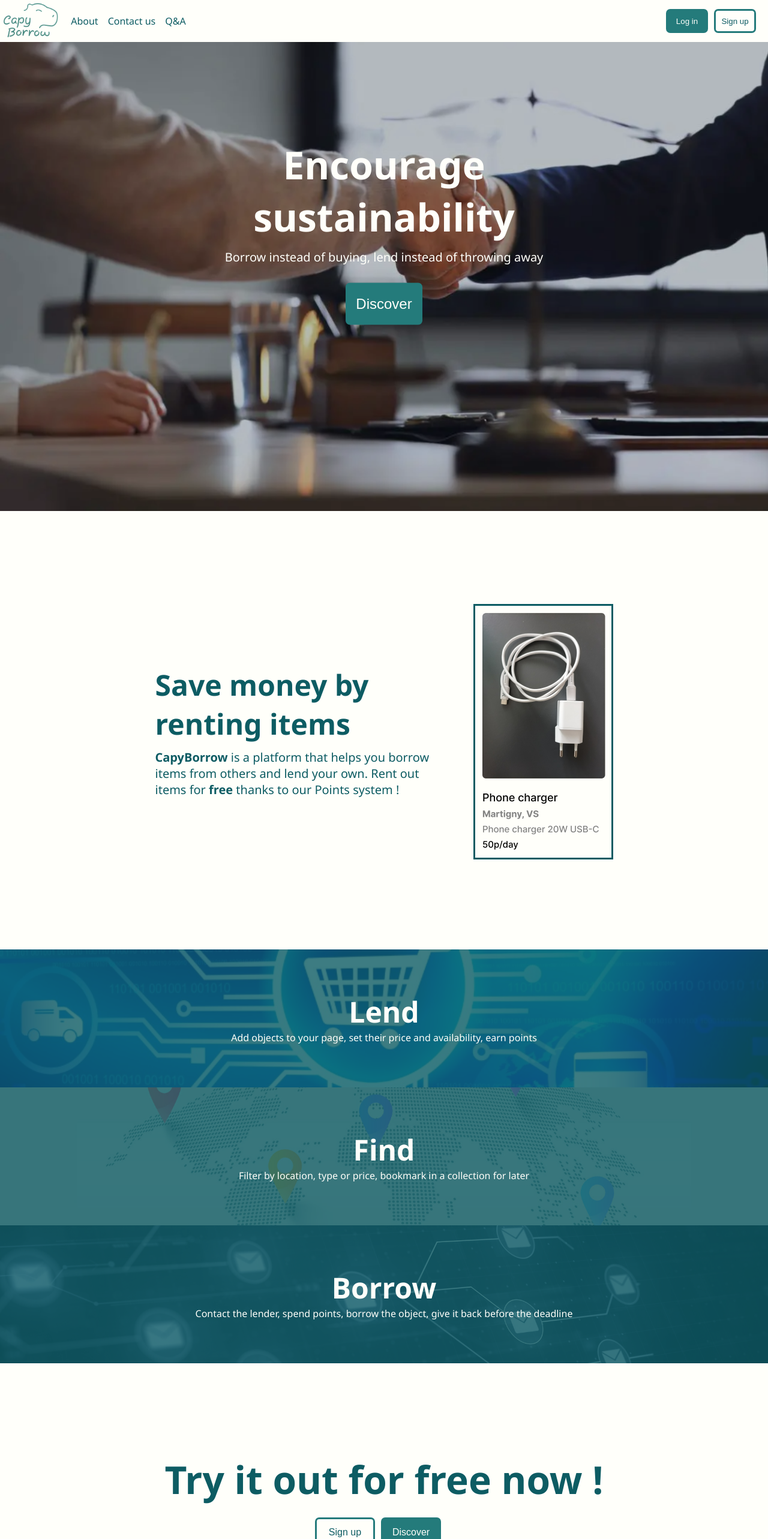
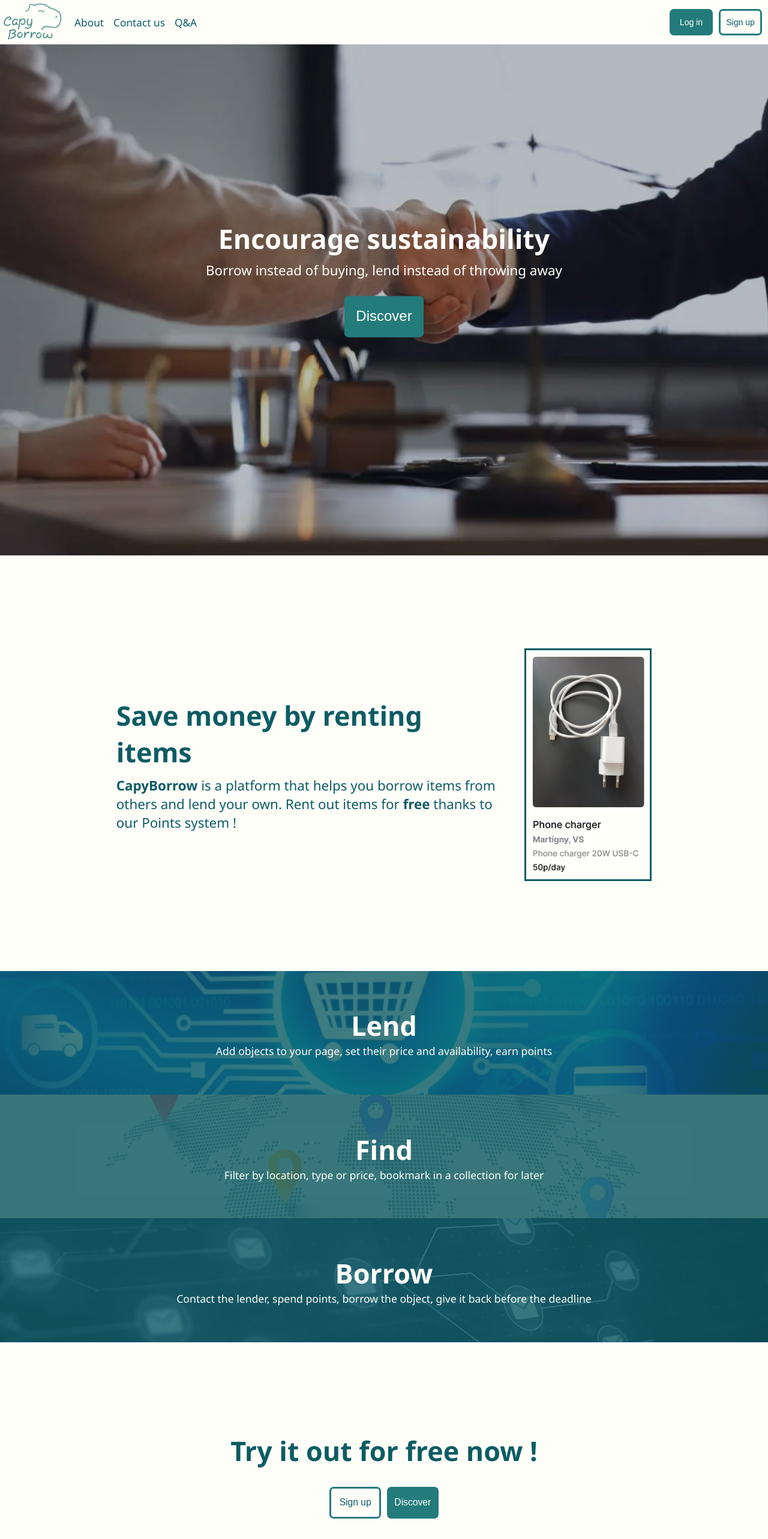
Before and after one commit to CapyBorrow-PDG/capyborrow, a React (Create React App) app in the folder frontend/: page / in a window 1280 px wide. Shown: the top 2566 px of the page at 60% size. Built offline with nearby package versions, Linux system fonts and the light colour scheme; the HTML template or start-up script is replaced by a standard one.

Commit message:
SCRUM-5 make responsive

```diff
--- a/frontend/src/App.css
+++ b/frontend/src/App.css
@@ -15,23 +15,24 @@
  ********/
 
 .header {
-  position: fixed;
+  position: sticky;
   top: 0;
   width: 100%;
+  height: calc(50px + 3vh);
   z-index: 3000;
   background-color: var(--off-white);
   display: flex;
   align-items: center;
   justify-content: space-between;
-  height: 70px;
 }
 
 #logoandmenu {
   display: flex;
+  height: 100%;
 }
 
 .logo {
-  height: 70px;
+  height: calc(50px + 3vh);
 }
 
 .nav {
@@ -50,17 +51,19 @@
 .nav a {
   color: inherit;
   text-decoration: none;
+  font-size: calc((30% + 0.3vw) * 2);
 }
 
 .buttons {
   display: flex;
   gap: 10px;
-  padding-right: 20px;
+  padding: 10px;
 }
 
 button {
-  width: 70px;
-  height: 40px;
+  width: calc(40px + 2.5vw);
+  height: calc(25px + 1.5vw);
+  font-size: calc((20% + 0.3vw) * 2);
   border: 3px solid var(--light-turquoise);
   border-radius: 7px;
 }
@@ -99,13 +102,14 @@ button.lightbutton:hover {
 
 .titletext {
   position: absolute;
-  top: 45%;
+  width: 100%;
+  top: calc(40% + 6vh);
   left: 50%;
   transform: translate(-50%, -50%);
   display: flex;
   flex-direction: column;
   align-items: center;
-  row-gap: 10px;
+  row-gap: calc(3px + 0.5vh);
 }
 
 .lighttext {
@@ -113,20 +117,20 @@ button.lightbutton:hover {
 }
 
 h1 {
-  font-size: 64px;
+  font-size: calc((100% + 0.5vw) * 2);
   margin: 0px;
 }
 
 h3 {
   font-weight: normal;
-  font-size: 20px;
+  font-size: calc((30% + 0.5vw) * 2);
   margin: 0px;
 }
 
 .titletext button {
-  width: 20%;
-  height: 70px;
-  font-size: 24px;
+  width: calc(100px + 2.5vw);
+  height: calc(50px + 1.5vw);
+  font-size: calc((35% + 0.5vw) * 2);
   margin-top: 20px;
 }
 
@@ -140,8 +144,12 @@ h3 {
   display: flex;
   align-items: center;
   justify-content: center;
-  margin: 150px;
+  margin-top: 150px;
+  margin-bottom: 150px;
   gap: 40px;
+  @media (max-width: 750px) {
+    flex-direction: column;
+  }
  }
 
  #segment2 div {
@@ -149,17 +157,14 @@ h3 {
   flex-direction: column;
   gap: 10px;
   width: 50%;
- }
-
- #segment2 h1 {
-  font-size: 48px;
- }
-
- #segment2 h3 {
-  font-size: 20px;
+  @media (max-width: 750px) {
+    width: 80%;
+    text-align: center;
+  }
  }
 
  #segment2 img {
+  width: calc(200px + 0.5vw);
   border: 3px solid var(--dark-turquoise);
  }
 
@@ -177,7 +182,7 @@ h3 {
 
  .animatedsegment {
   width: 100%;
-  height: 230px;
+  height: calc((200px + 0.5vw));
   position: relative;
  }
 
@@ -205,20 +210,16 @@ h3 {
   background-color: rgba(13, 92, 99, 0.6);
  }
 
- .animatedtext h1 {
-  font-size: 48px;
- }
-
  .animatedtext:hover h1 {
-  font-size: 64px;
+  font-size: calc((150% + 0.5vw) * 2);
  }
 
  .animatedtext h3 {
-  font-size: 16px;
+  font-size: calc((15% + 0.5vw) * 2);
  }
 
  .animatedtext:hover h3 {
-  font-size: 20px;
+  font-size: calc((20% + 0.5vw) * 2);
  }
 
  .animatedtext > * {
@@ -238,13 +239,16 @@ h3 {
   flex-direction: column;
   align-items: center;
   gap: 20px;
-  margin: 150px;
+  margin-top: 150px;
+  margin-bottom: 150px;
+  margin-left: 20px;
+  margin-right: 20px;
  }
 
  #segment4 button {
-  width: 100px;
-  height: 50px;
-  font-size: 16px;
+  width: calc(60px + 2vw);
+  height: calc(40px + 1vw);
+  font-size: calc((25% + 0.3vw) * 2);
  }
 
 /*******
@@ -273,10 +277,11 @@ h3 {
 
  .footercategory p {
   font-weight: bold;
-  font-size: 16px;
+  font-size: calc((25% + 0.5vw) * 2);
  }
 
  .footercategory a {
   color: inherit;
   text-decoration: none;
+  font-size: calc((15% + 0.5vw) * 2);
  }
```
